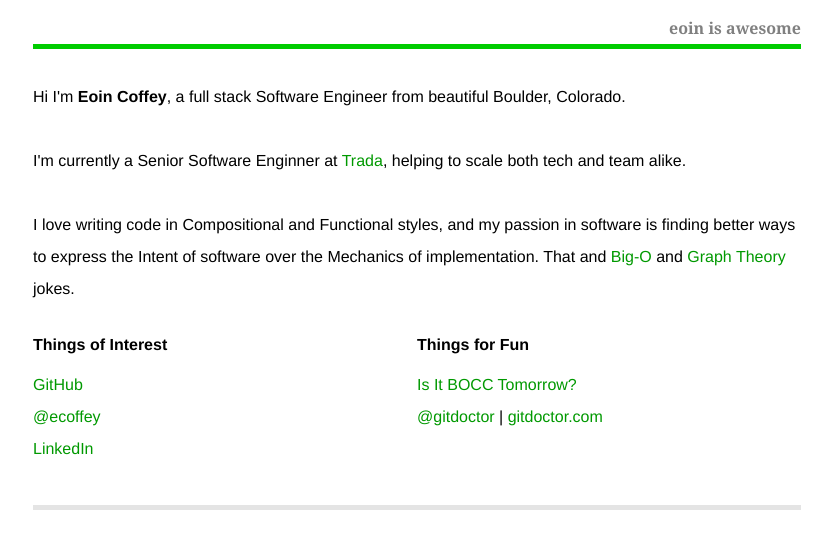
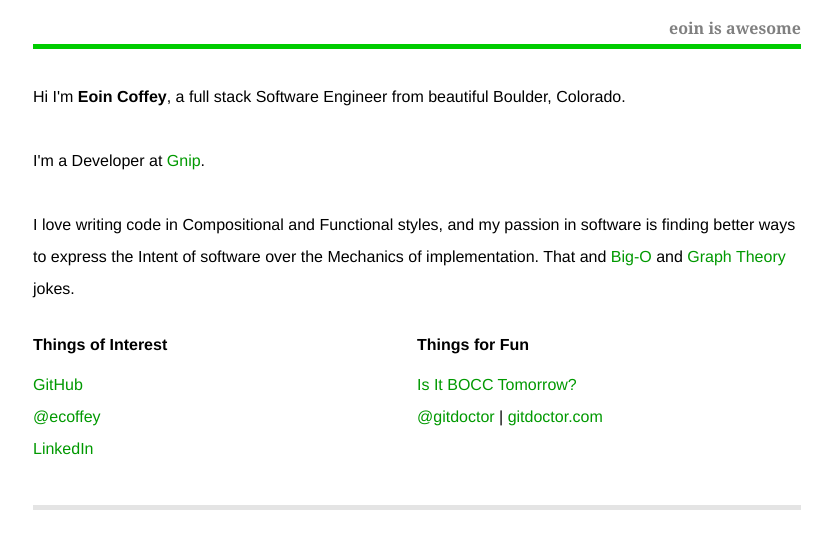
Before and after one commit to ecoffey/ecoffey.github.com, a Jekyll site: the page index.html, which Jekyll copies as it is, in a window 1280 px wide. Shown: the top 549 px of the page, without its empty margins (223-1055 px from the left). Built offline with Jekyll 4.4.1, drawn with Linux system fonts in a browser that asks for light colours; Markdown is read by kramdown in place of the engine named in the settings.

Commit message:
Update job info

```diff
--- a/index.html
+++ b/index.html
@@ -22,7 +22,7 @@
 					Hi I'm <strong>Eoin Coffey</strong>, a full stack Software Engineer from beautiful Boulder, Colorado.
 				</p>
 				<p>
-					I'm currently a Senior Software Enginner at <a href="http://www.trada.com">Trada</a>, helping to scale both tech and team alike.
+					I'm a Developer at <a href="http://gnip.com">Gnip</a>.
 				</p>
 				<p>
 				I love writing code in Compositional and Functional styles, and my passion in software is finding better ways to express the Intent of software over the Mechanics of implementation.
```
